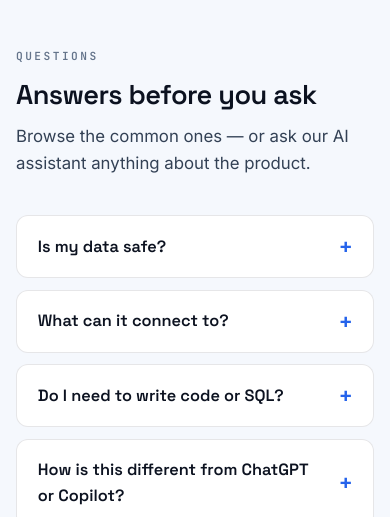
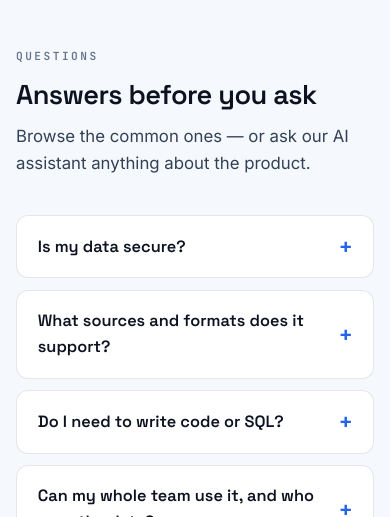
Before and after one commit to ravindraupadhyay1001-ux/ai-datavalidator, a FastAPI app: template templates/landing.html in a window 390 px wide. Shown: the part 5983-6500 px from the top of the page. Run offline with FastAPI, Linux system fonts and the light colour scheme; the template is opened without the code that fills it, so the values that code supplies are empty; parts of the project's set-up code (start-up, migrations or seed data) failed here and were passed over; some libraries are stand-ins or nearby versions.

Commit message:
Landing: tighten FAQ to a two-column grid with fresh, non-repetitive questions
Lay the accordion out as a compact 2-column grid (1 column on mobile).
Drop the ChatGPT/Copilot question (already a full section) and the
setup-time one; add generic questions users actually ask that aren't
covered elsewhere: team/access, quality trends over time, export, and
reusable rulesets.

Co-Authored-By: Claude Opus 4.8 <noreply@anthropic.com>

```diff
--- a/templates/landing.html
+++ b/templates/landing.html
@@ -237,7 +237,7 @@ table.cmp tbody tr:last-child td.hl{border-bottom:1.5px solid rgba(37,99,235,.28
   font-size:.72rem;letter-spacing:.06em;text-transform:uppercase;color:var(--muted)}
 
 /* FAQ */
-.faq{max-width:760px;margin:0 auto;display:flex;flex-direction:column;gap:.7rem}
+.faq{max-width:900px;margin:0 auto;display:grid;grid-template-columns:1fr 1fr;gap:.7rem;align-items:start}
 .faq details{background:var(--card);border:1px solid var(--line);border-radius:12px;overflow:hidden}
 .faq summary{list-style:none;cursor:pointer;padding:1.1rem 1.3rem;display:flex;align-items:center;gap:1rem;
   font-family:var(--display);font-weight:600;font-size:1.02rem;color:var(--ink);transition:color .15s}
@@ -249,7 +249,7 @@ table.cmp tbody tr:last-child td.hl{border-bottom:1.5px solid rgba(37,99,235,.28
 .faq-a{padding:1rem 1.3rem 1.25rem;color:var(--ink-2);font-size:.95rem;line-height:1.6}
 
 /* Ask-AI chat on the FAQ */
-.ask{max-width:760px;margin:1.4rem auto 0;background:var(--card);border:1px solid var(--line);border-radius:14px;overflow:hidden}
+.ask{max-width:900px;margin:1.4rem auto 0;background:var(--card);border:1px solid var(--line);border-radius:14px;overflow:hidden}
 .ask-head{display:flex;align-items:center;gap:.55rem;padding:.9rem 1.2rem;border-bottom:1px solid var(--line);background:linear-gradient(92deg,rgba(37,99,235,.05),rgba(124,58,237,.07))}
 .ask-head .spark{width:16px;height:16px;color:var(--violet);flex-shrink:0}
 .ask-head b{font-family:var(--display);font-weight:600;font-size:.98rem}
@@ -313,6 +313,7 @@ table.cmp tbody tr:last-child td.hl{border-bottom:1.5px solid rgba(37,99,235,.28
   .farrow{flex-basis:auto;padding:.5rem 0;transform:rotate(90deg)}
   .uses{grid-template-columns:1fr}
   .split{grid-template-columns:1fr}
+  .faq{grid-template-columns:1fr}
   .nav-links a.navlink{display:none}
 }
 @media (max-width:560px){
@@ -565,12 +566,14 @@ table.cmp tbody tr:last-child td.hl{border-bottom:1.5px solid rgba(37,99,235,.28
         <p class="lead">Browse the common ones — or ask our AI assistant anything about the product.</p>
       </div>
       <div class="faq">
-        <details><summary>Is my data safe?</summary><div class="faq-a">Yes. AI DataValidator runs in your own environment with per-user isolation, your data is never used to train any model, and every run is logged so you keep a full audit trail.</div></details>
-        <details><summary>What can it connect to?</summary><div class="faq-a">CSV and Excel files, databases, and APIs — through saved connectors. Drop in a file or point it at a source; there's no pipeline to build.</div></details>
+        <details><summary>Is my data secure?</summary><div class="faq-a">Yes. It runs in your own environment with per-user isolation, your data is never used to train any model, and every run is logged so you keep a full audit trail.</div></details>
+        <details><summary>What sources and formats does it support?</summary><div class="faq-a">CSV and Excel files, plus databases, data warehouses, cloud storage and REST APIs — through saved connectors. Point it at a source or drop in a file; there's no pipeline to build.</div></details>
         <details><summary>Do I need to write code or SQL?</summary><div class="faq-a">No. Keys and validation rules are inferred automatically. Adjust anything in the interface, or ask the AI copilot to draft the rules for you.</div></details>
-        <details><summary>How is this different from ChatGPT or Copilot?</summary><div class="faq-a">A chatbot approximates and can quietly miscount or drop rows. AI DataValidator uses AI only to propose rules and explain breaks — a deterministic engine computes every number, so results are exact and reproducible.</div></details>
-        <details><summary>What happens after the 7-day free trial?</summary><div class="faq-a">Your trial access pauses, but your saved connections and rules stay intact — nothing is deleted. Just reach out to keep going.</div></details>
-        <details><summary>How long does it take to get a result?</summary><div class="faq-a">Minutes. Upload two files or connect a source and you'll see matched rows, breaks, and a data-quality score right away.</div></details>
+        <details><summary>Can my whole team use it, and who sees the data?</summary><div class="faq-a">Yes. Everyone gets their own isolated workspace, and admins control roles and access from a Users &amp; Roles panel — so people only see what they should.</div></details>
+        <details><summary>Can I track quality and breaks over time?</summary><div class="faq-a">Yes. Every run is recorded, so you can watch data-quality scores and reconciliation break-rates trend against a baseline — not just a one-off result.</div></details>
+        <details><summary>Can I export or download the results?</summary><div class="faq-a">Yes. Download matched rows, breaks and quality reports to share or archive — your results are never locked in.</div></details>
+        <details><summary>What happens after the free trial?</summary><div class="faq-a">Your trial access pauses, but your saved connections and rules stay intact — nothing is deleted. Just reach out to keep going.</div></details>
+        <details><summary>Can I import and reuse my validation rules?</summary><div class="faq-a">Yes. Save rules as reusable rulesets with tolerances, version them, and apply the same checks across datasets every run.</div></details>
       </div>
       <div class="ask">
         <div class="ask-head"><svg class="spark" viewBox="0 0 24 24" fill="currentColor" aria-hidden="true"><path d="M12 3l1.7 5.3 5.3 1.7-5.3 1.7L12 17l-1.7-5.3L5 10l5.3-1.7z"/></svg><b>Still have a question? Ask our AI</b></div>
```
